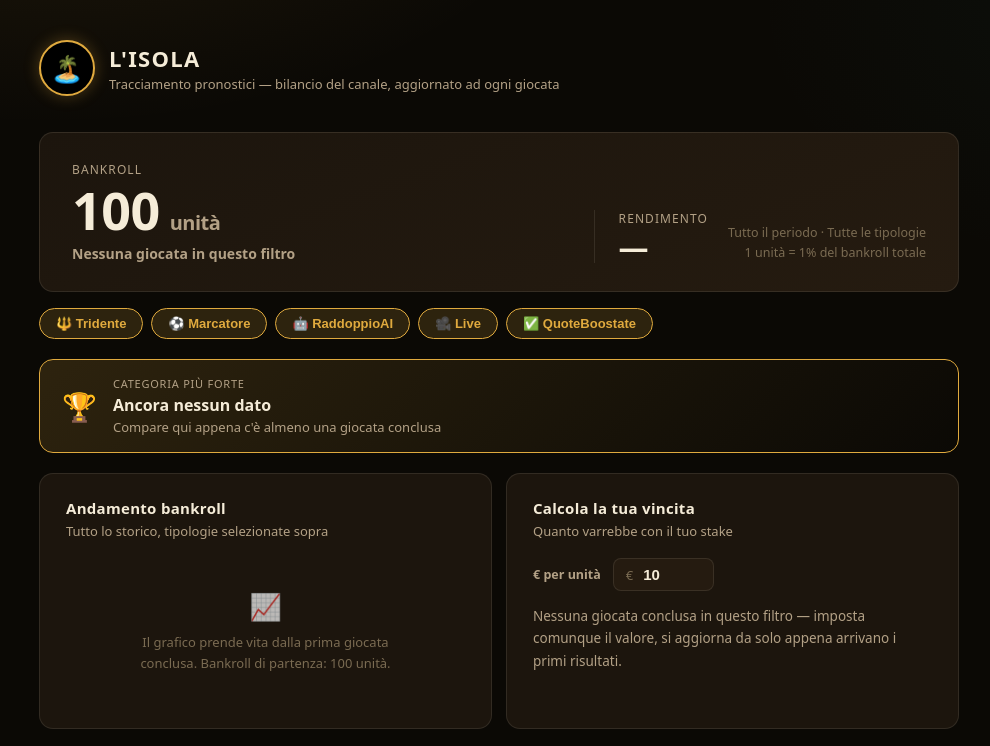
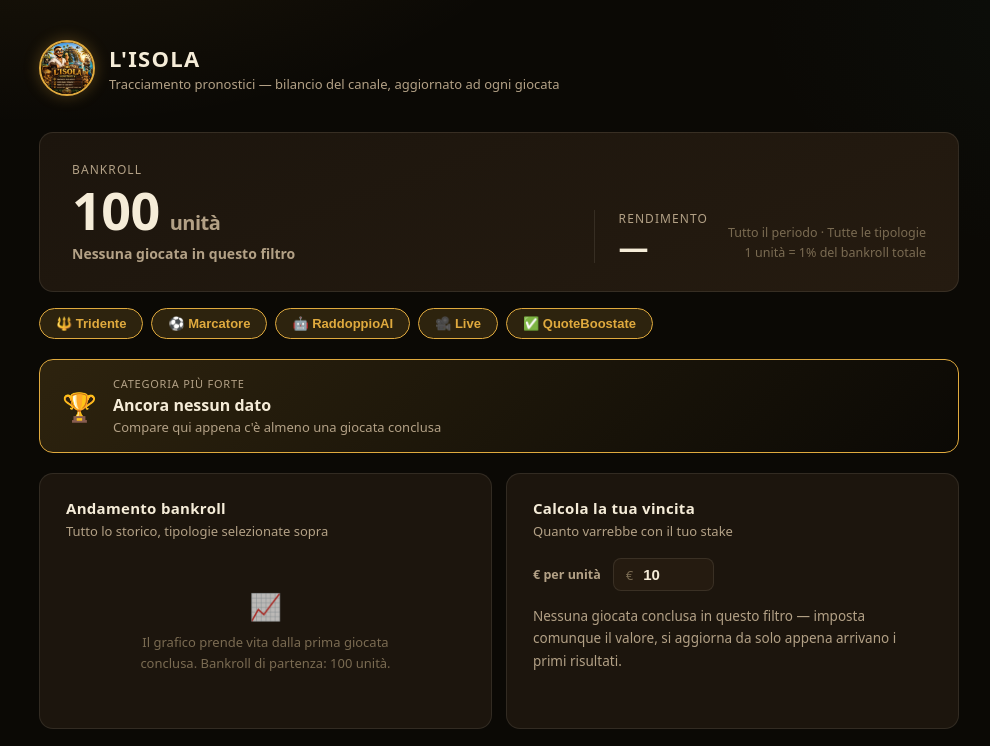
Before and after one commit to AlessioMiat/Progetto-Tipster, a plain HTML site: page index.html in a window 1280 px wide. Shown: the top 746 px of the page, without its empty margins (141-1131 px from the left). Drawn offline with Linux system fonts and the light colour scheme.

Commit message:
Aggiunge il logo reale del canale al posto dell'emoji

```diff
--- a/index.html
+++ b/index.html
@@ -454,7 +454,7 @@
 <div class="wrap">
 
   <div class="brand">
-    <div class="brand-mark">🏝️</div>
+    <div class="brand-mark"><img src="logo.jpeg" alt="L'ISOLA" /></div>
     <div class="brand-text">
       <h1>L'ISOLA</h1>
       <p>Tracciamento pronostici — bilancio del canale, aggiornato ad ogni giocata</p>
```
Also changed, not shown: logo.jpeg (added).
